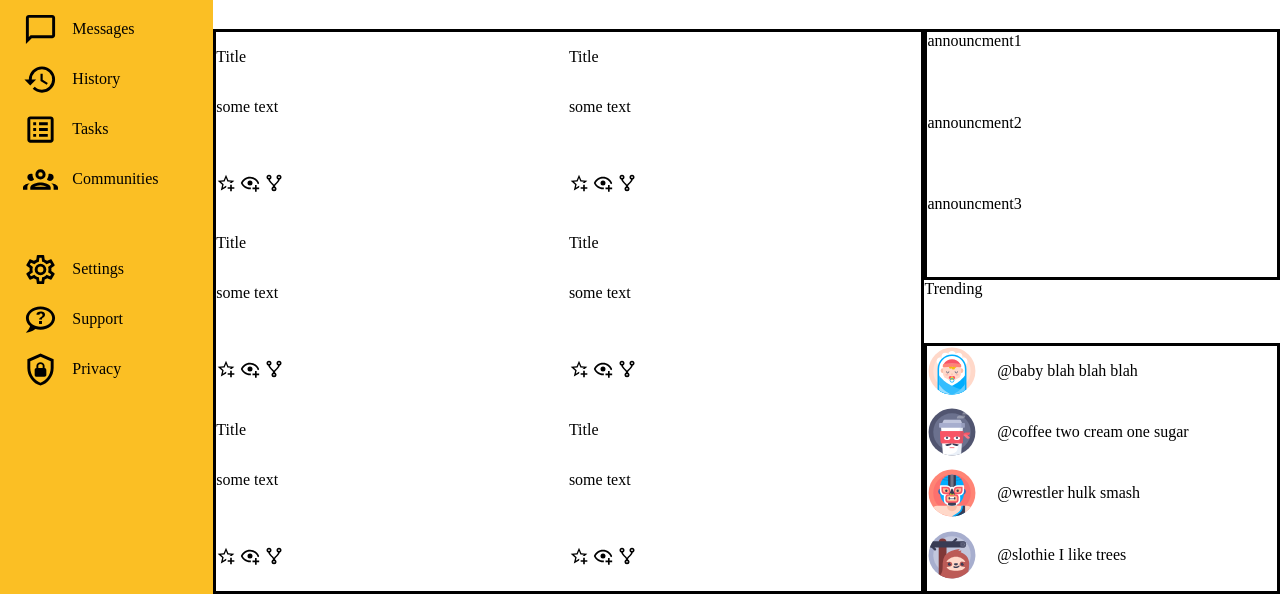
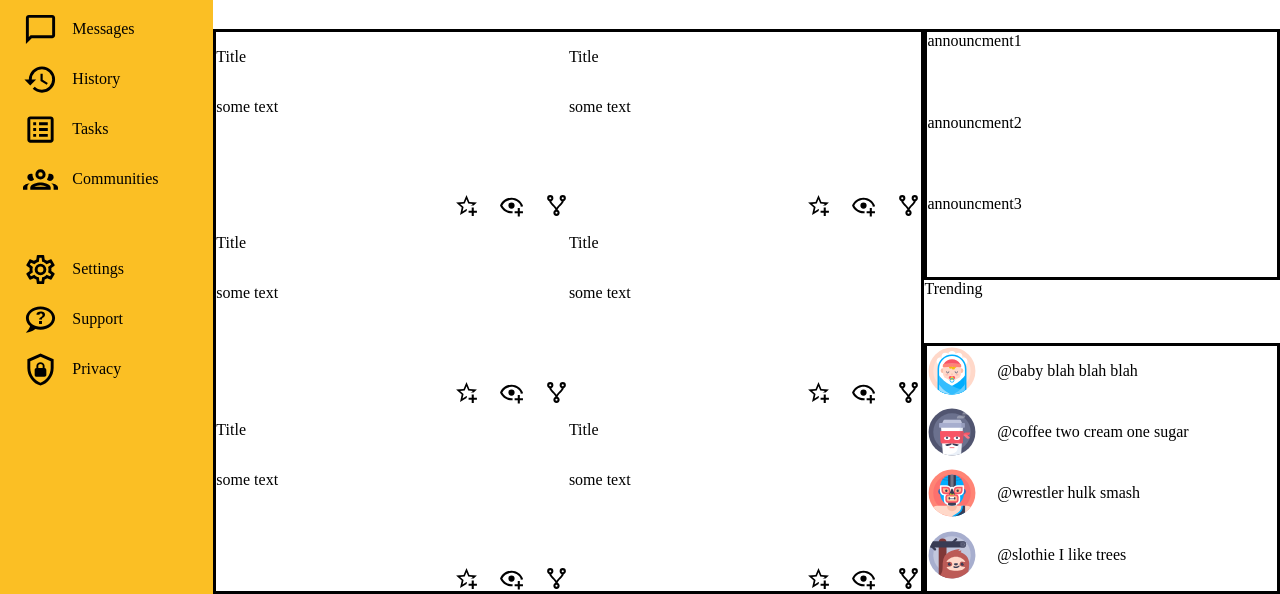
Before and after one commit to dfish88/Dashboard, a plain HTML site: page index.html in a window 1280 px wide. Shown: the part 206-800 px from the top of the page. Drawn offline with Linux system fonts and the light colour scheme.

Commit message:
Use grid to place project card icons in bottom left corner

```diff
--- a/style.css
+++ b/style.css
@@ -159,14 +159,21 @@ button{
     border-style: solid;
 }
 
+.project-icons{
+    place-self: end;
+    display: grid;
+    grid-template-columns: repeat(3, 1fr);
+    gap: 20px
+}
+
 .card{
     display:grid;
     grid-template-rows: 0.5fr 1fr 0.5fr;
 }
 
 .card img{
-    width: 20px;
-    height: 20px;
+    width: 25px;
+    height: 25px;
 }
 
 .announcments{
```
